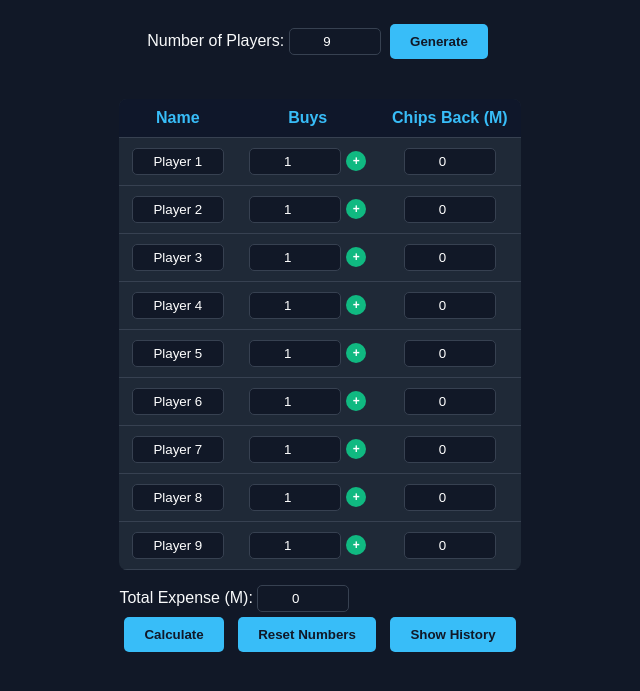
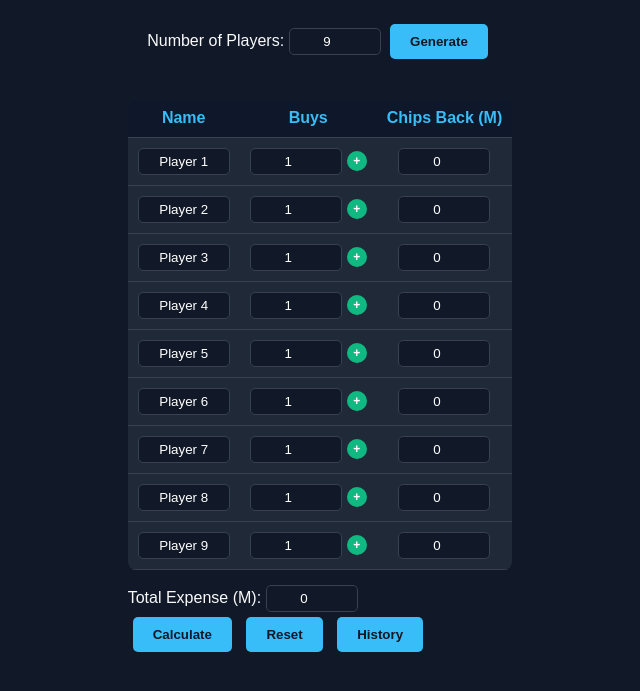
Before and after one commit to AshkanImmortal/poker, a plain HTML site: page index.html in a window 1280 px wide. Shown: the part 89-780 px from the top of the page, without its empty margins (320-960 px from the left). Drawn offline with Linux system fonts and the light colour scheme.

Commit message:
Shorten button labels for reset and history in Poker Calculator

```diff
--- a/index.html
+++ b/index.html
@@ -149,8 +149,8 @@
           <input type="number" id="expense" value="0" min="0">
         </div>
         <button onclick="calculate()">Calculate</button>
-        <button onclick="resetNumbers()">Reset Numbers</button>
-        <button onclick="showHistory()">Show History</button>
+        <button onclick="resetNumbers()">Reset</button>
+        <button onclick="showHistory()">History</button>
         <div id="resultContainer"></div>
       `;
     }
```
